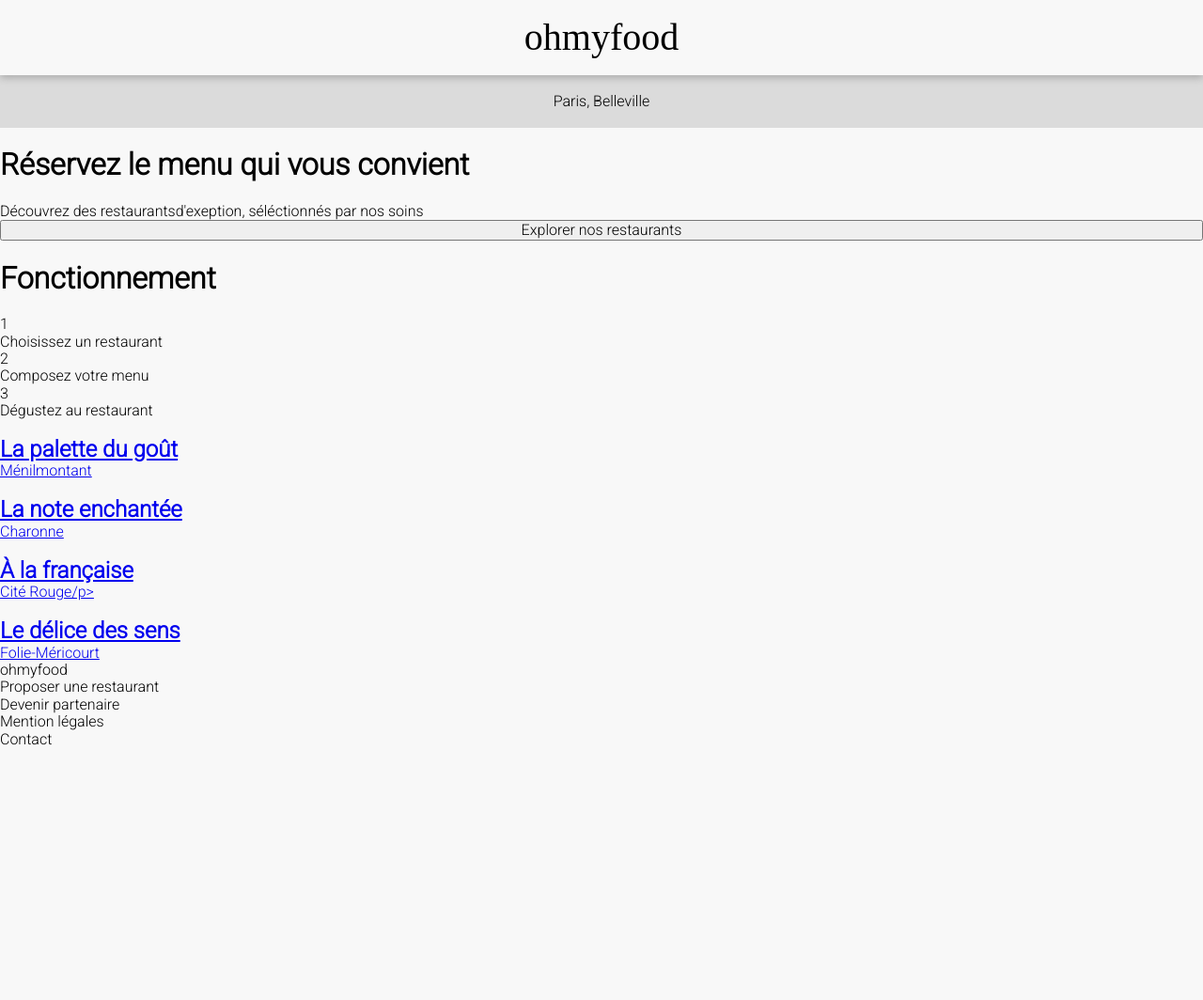
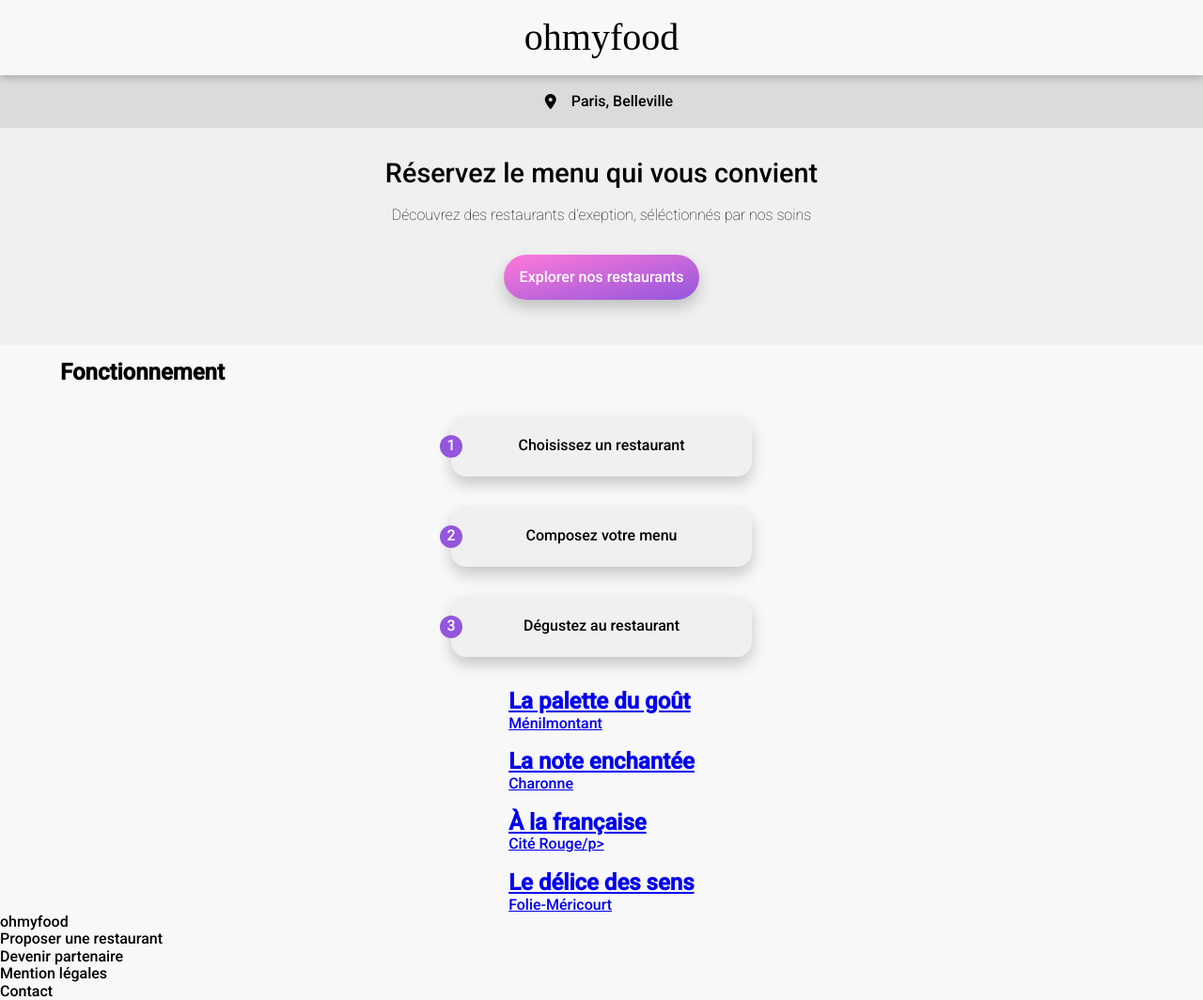
Before and after one commit to omarhad/OhMyFood, a website: page index.html in a window 1280 px wide. Shown: the whole page at 94% size. Before the commit the page ends 800 px from the top, so only its background shows below. Drawn offline with nearby package versions, Linux system fonts and the light colour scheme; files that its build step writes are made by us from their sources; a web font is replaced by a local one.

Commit message:
page acceuil

```diff
--- a/index.html
+++ b/index.html
@@ -14,32 +14,32 @@
                 ohmyfood
             </div>
             <div class="header__ville">
-                <i></i>
+                <i class="fas fa-map-marker-alt header__ville__map"></i>
                 <p>Paris, Belleville</p>
             </div>
         </header>
 
         <section class="presentation">
             <h1 class="presentation__titre">Réservez le menu qui vous convient</h1>
-            <p>Découvrez des restaurantsd'exeption, séléctionnés par nos soins</p>
-            <button>Explorer nos restaurants</button>
+            <p>Découvrez des restaurants d'exeption, séléctionnés par nos soins</p>
+            <button class="presentation__btn">Explorer nos restaurants</button>
         </section>
 
         <main class="container">
-            <section class="fonctionnement">
             <h1>Fonctionnement</h1>
-                <div class="btn-fonctionnement">
-                    <div class="numero">1</div>
+            <section class="container__fonctionnement">
+                <div class="btn">
+                    <div class="btn__numero">1</div>
                     <i></i>
                     <p>Choisissez un restaurant</p>
                 </div>
-                <div class="btn-fonctionnement">
-                    <div class="numero">2</div>
+                <div class="btn">
+                    <div class="btn__numero">2</div>
                     <i></i>
                     <p>Composez votre menu</p>
                 </div>
-                <div class="btn-fonctionnement">
-                    <div class="numero">3</div>
+                <div class="btn">
+                    <div class="btn__numero">3</div>
                     <i></i>
                     <p>Dégustez au restaurant</p>
                 </div>
@@ -95,8 +95,6 @@
                 </div>
             </section>
         </main>
-
-    </body>
         <footer>
             <div>
                 <p>ohmyfood</p>
@@ -118,4 +116,7 @@
                 </ul>
             </div>
         </footer>
+
+        <script src="https://kit.fontawesome.com/5449b45006.js" crossorigin="anonymous"></script>
+    </body>
 </html>
--- a/sass/base/_typography.scss
+++ b/sass/base/_typography.scss
@@ -1,5 +1,5 @@
 @import url('https://fonts.googleapis.com/css2?family=Shrikhand&display=swap');
-@import url('https://fonts.googleapis.com/css2?family=Roboto:wght@100;300&display=swap');
+@import url('https://fonts.googleapis.com/css2?family=Roboto:wght@100;500&display=swap');
 body{
     font-family: 'Roboto', sans-serif;
 }
--- /dev/null
+++ b/sass/components/_btn-fonctionnement.scss
@@ -0,0 +1,21 @@
+.btn{
+    @include component-center;
+    display: flex;
+    background-color: rgb(240, 240, 240);
+    flex-direction: row;
+    width: 20rem;
+    height: 4rem;
+    margin: 1rem;
+    border-radius: 1rem;
+    @include shadow-primary;
+    &__numero{
+        @include component-center;
+        position: absolute;
+        color: white;
+        background-color: $color-primary;
+        width: 1.5rem;
+        height: 1.5rem;
+        border-radius: 50%;
+        transform: translateX(-10rem);
+    }
+}
--- a/sass/layout/_header.scss
+++ b/sass/layout/_header.scss
@@ -16,5 +16,8 @@
         background-color: rgb(219, 219, 219);
         height: 3.5rem;
         width: 100%;
+        &__map{
+            margin: 0 1rem;
+        }
     }
 }
--- a/sass/main.scss
+++ b/sass/main.scss
@@ -4,6 +4,8 @@
 @import "./base/base";
 @import "./base/typography";
 
+@import "./components/btn-fonctionnement";
+
 @import "./layout/header";
 
 @import "./pages/acceuil.scss";
--- a/sass/pages/_acceuil.scss
+++ b/sass/pages/_acceuil.scss
@@ -1,5 +1,48 @@
 .presentation{
-    display: flex;
+    @include component-center;
     flex-direction: column;
     width: 100%;
+    background-color: rgb(240, 240, 240);
+    &__titre{
+        font-size: 1.8rem;
+        font-weight: 500;
+        text-align: center;
+        width: 80%;
+        margin-top: 2rem;
+    }
+    p{
+        font-weight: 300;
+        text-align: center;
+        width: 80%;
+    }
+    &__btn {
+        @include component-center;
+        margin: 2rem 0 3rem 0;
+        height: 3rem;
+        width: 13rem;
+        background: linear-gradient(to bottom right, $color-secondary , $color-primary);
+        @include shadow-primary;
+        color: white;
+        border-radius: 3rem;
+        border-style: none;
+        &:hover{
+            cursor: pointer;
+        }
+    }
 }
+.container{
+    @include component-center;
+    flex-direction: column;
+    width: 100%;
+    h1{
+        width: 90%;
+        text-align: left;
+        font-size: 1.5rem;
+        left: 0;
+    }
+    &__fonctionnement{
+        @include component-center;
+        width: 100%;
+        flex-direction: column;
+    }
+}
--- a/sass/utils/_mixins.scss
+++ b/sass/utils/_mixins.scss
@@ -3,3 +3,6 @@
     align-items: center;
     justify-content: center;
 }
+@mixin shadow-primary {
+    box-shadow: 0 .5rem 1rem rgba(0, 0, 0, 0.2);
+}
```
Also changed, not shown: sass/utils/_variables.scss (line endings or trailing spaces). Lines whose indentation alone changed are shown as unchanged.
